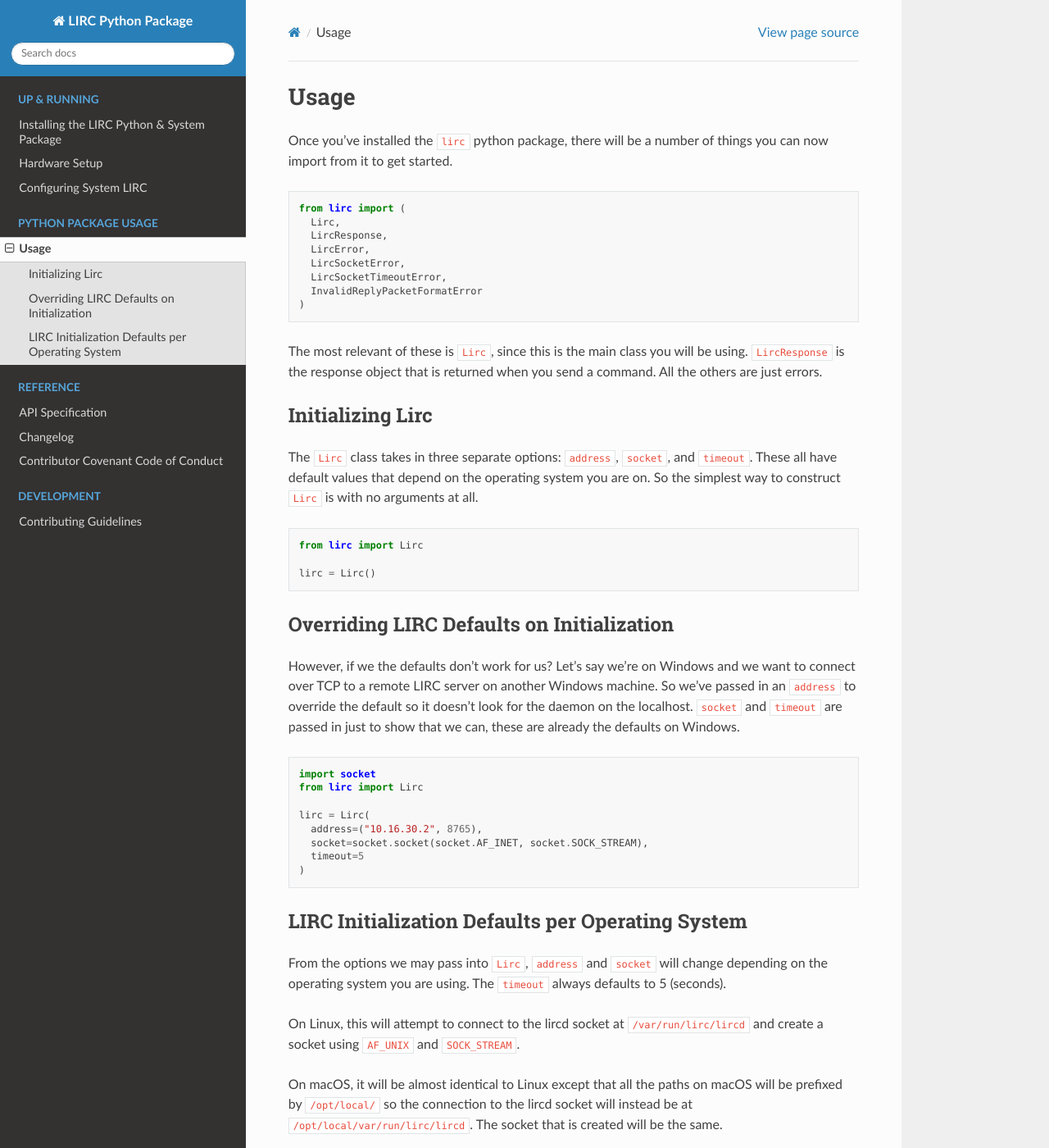
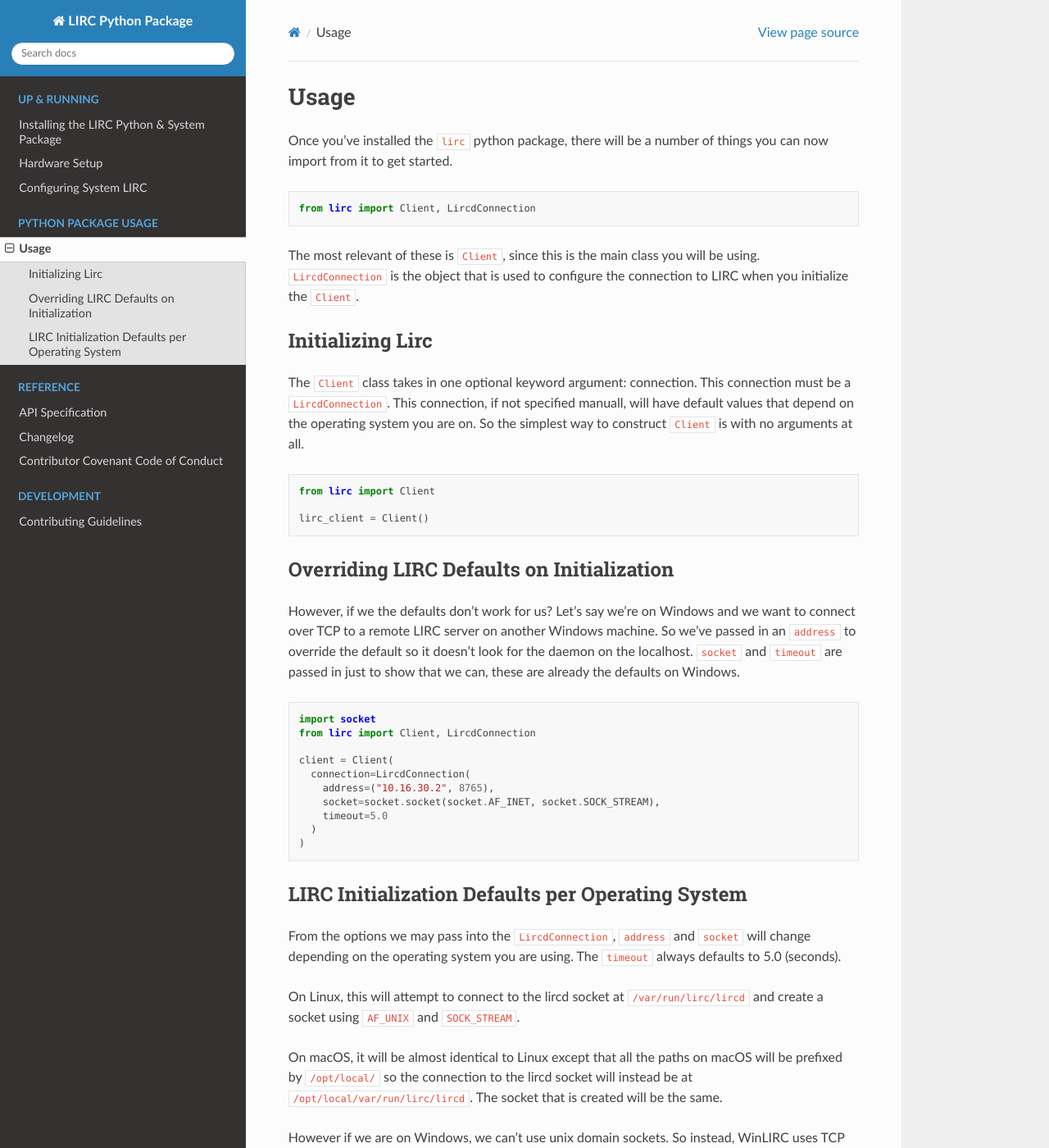
Before and after one commit to eugenetriguba/lirc, a Sphinx documentation site: the page built from docs/source/usage.rst, in a window 1280 px wide and 1400 px high. Shown: the whole window at 82% size. Built offline with Sphinx 7.4.7 and the Read the Docs theme 2.0.0, drawn with Linux system fonts in a browser that asks for light colours; some of the changed text lies outside the part shown.

Commit message:
Update usage for Client

```diff
--- a/docs/source/usage.rst
+++ b/docs/source/usage.rst
@@ -6,32 +6,26 @@
 
 .. code-block:: python
 
-  from lirc import (
-    Lirc,
-    LircResponse,
-    LircError,
-    LircSocketError,
-    LircSocketTimeoutError,
-    InvalidReplyPacketFormatError
-  )
+  from lirc import Client, LircdConnection
 
-The most relevant of these is ``Lirc``, since this is the main class
-you will be using. ``LircResponse`` is the response object that is returned
-when you send a command. All the others are just errors.
+The most relevant of these is ``Client``, since this is the main class
+you will be using. ``LircdConnection`` is the object that is used to configure
+the connection to LIRC when you initialize the ``Client``.
 
 Initializing Lirc
 -----------------
 
-The ``Lirc`` class takes in three separate options: ``address``, ``socket``,
-and ``timeout``. These all have default values that depend on the operating
-system you are on. So the simplest way to construct ``Lirc`` is with no
+The ``Client`` class takes in one optional keyword argument: connection.
+This connection must be a ``LircdConnection``. This connection, if not
+specified manuall, will have default values that depend on the operating
+system you are on. So the simplest way to construct ``Client`` is with no
 arguments at all.
 
 .. code-block:: python
 
-  from lirc import Lirc
+  from lirc import Client
 
-  lirc = Lirc()
+  lirc_client = Client()
 
 Overriding LIRC Defaults on Initialization
 ------------------------------------------
@@ -45,20 +39,22 @@
 .. code-block:: python
 
   import socket
-  from lirc import Lirc
+  from lirc import Client, LircdConnection
 
-  lirc = Lirc(
-    address=("10.16.30.2", 8765),
-    socket=socket.socket(socket.AF_INET, socket.SOCK_STREAM),
-    timeout=5
+  client = Client(
+    connection=LircdConnection(
+      address=("10.16.30.2", 8765),
+      socket=socket.socket(socket.AF_INET, socket.SOCK_STREAM),
+      timeout=5.0
+    )
   )
 
 LIRC Initialization Defaults per Operating System
 -----------------------------------------------
 
-From the options we may pass into ``Lirc``, ``address`` and ``socket`` will
-change depending on the operating system you are using. The ``timeout`` always
-defaults to 5 (seconds).
+From the options we may pass into the ``LircdConnection``, ``address``
+and ``socket`` will change depending on the operating system you are using.
+The ``timeout`` always defaults to 5.0 (seconds).
 
 On Linux, this will attempt to connect to the lircd socket at
 ``/var/run/lirc/lircd`` and create a socket using ``AF_UNIX`` and
```
Also changed, not shown: other parts of docs/source/usage.rst (+1 -1 lines).
